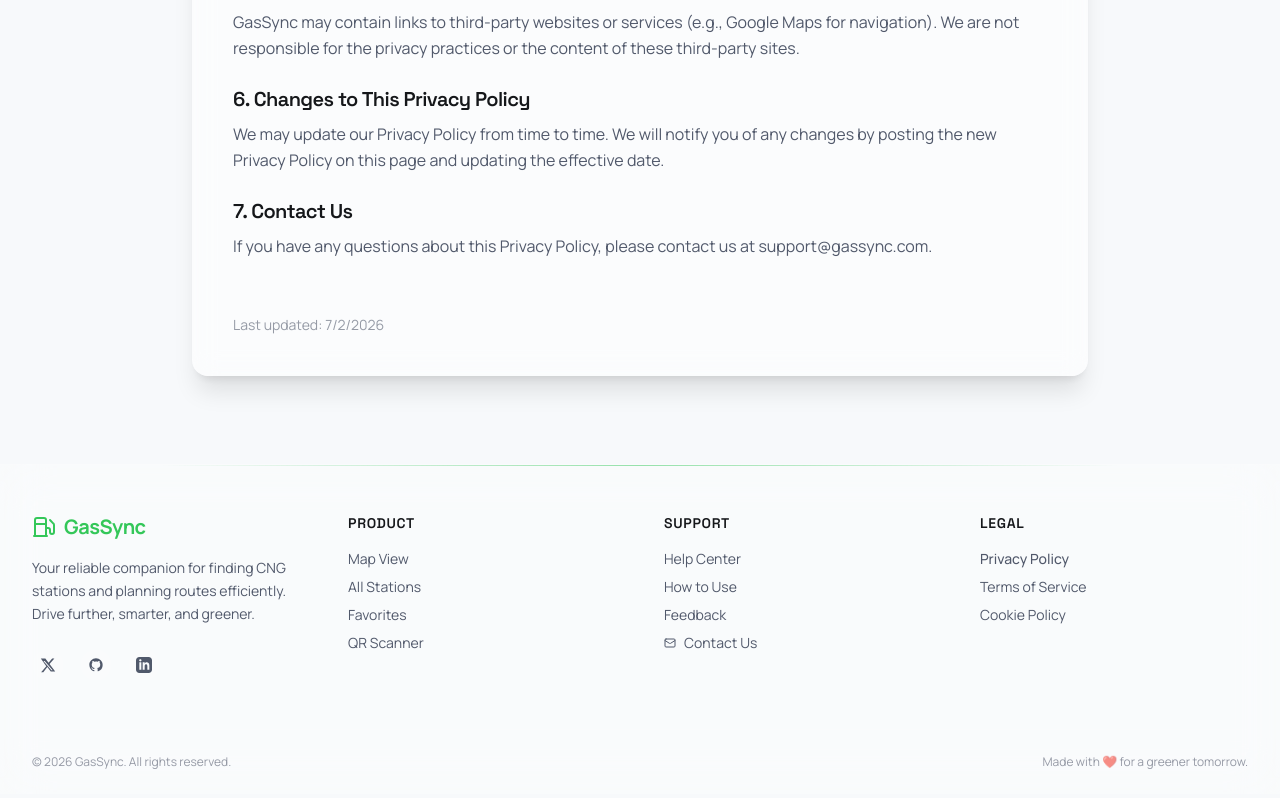
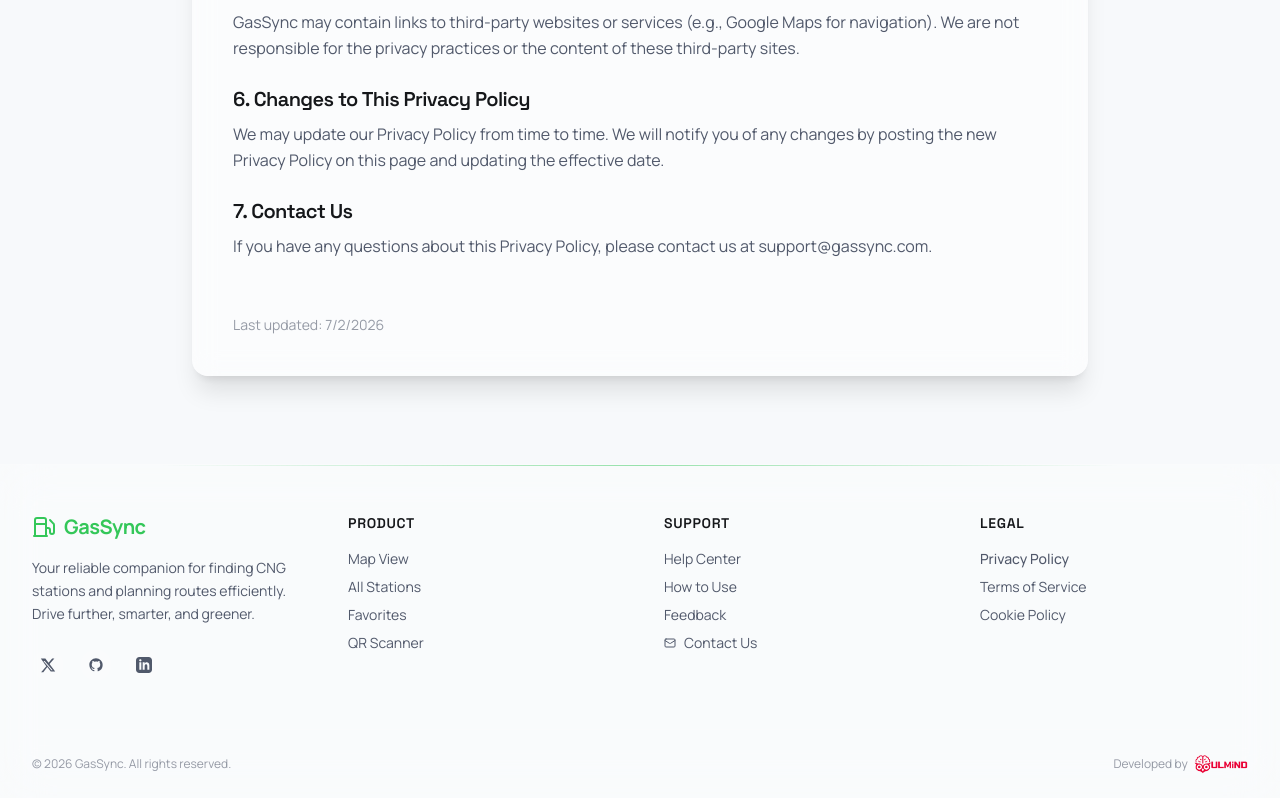
Before and after one commit to ulmind-com/GasSync-Frontend, a React (Vite) app: page /privacy-policy in a window 1280 px wide. Shown: the part 964-1762 px from the top of the page. Built offline with nearby package versions, Linux system fonts and the light colour scheme; no server answers.

Commit message:
feat: add ULMiND branding in footer

```diff
--- a/src/components/Footer.tsx
+++ b/src/components/Footer.tsx
@@ -84,7 +84,12 @@ const Footer = () => {
 
       <div className="max-w-7xl mx-auto pt-6 border-t border-white/5 flex flex-col sm:flex-row items-center justify-between gap-4 text-xs text-textSecondary/60">
         <p>&copy; {new Date().getFullYear()} GasSync. All rights reserved.</p>
-        <p>Made with ❤️ for a greener tomorrow.</p>
+        <div className="flex items-center gap-1.5">
+          <span>Developed by</span>
+          <a href="https://www.ulmind.com" target="_blank" rel="noopener noreferrer" className="hover:opacity-80 transition-opacity">
+            <img src="/ulmind.png" alt="ULMiND" className="h-5 w-auto" />
+          </a>
+        </div>
       </div>
     </footer>
   );
```
